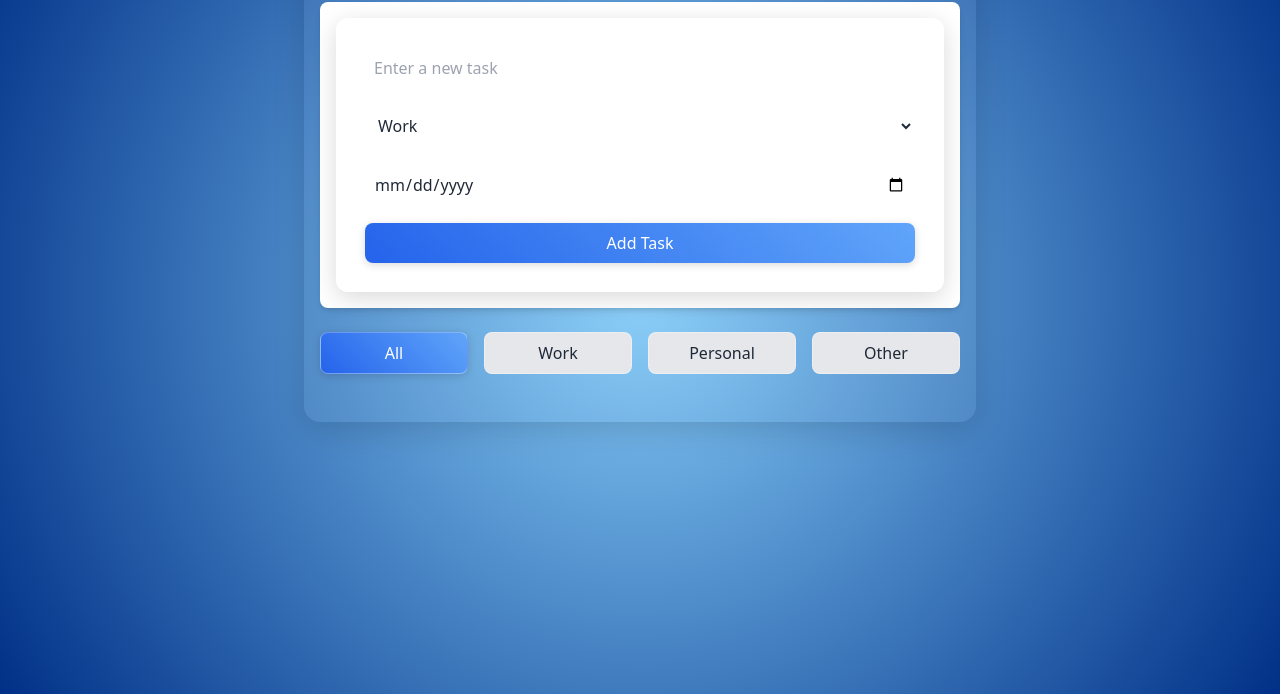
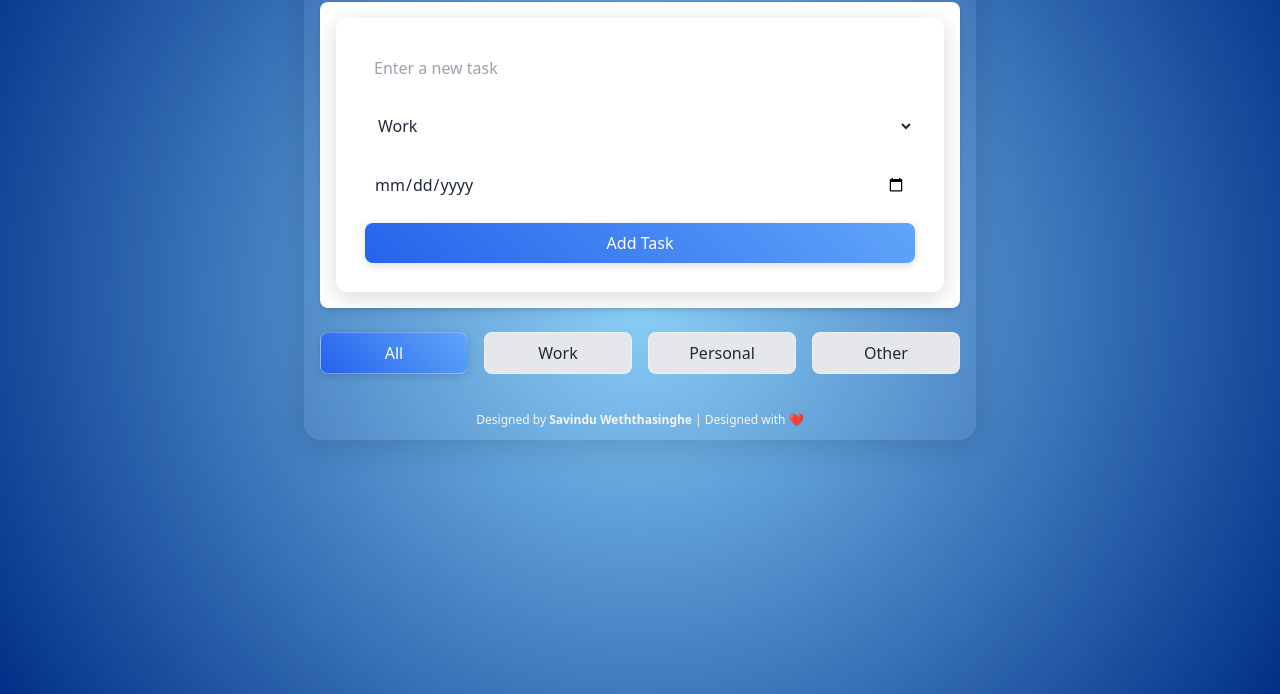
Before and after one commit to savi0303/Simple-To-Do-app, a plain HTML site: page index.html in a window 1280 px wide. Shown: the part 106-800 px from the top of the page. Drawn offline with nearby package versions, Linux system fonts and the light colour scheme.

Commit message:
Updated footer

```diff
--- a/index.html
+++ b/index.html
@@ -71,6 +71,10 @@
 
     <!-- Task List -->
     <ul id="taskList" class="space-y-2"></ul>
+
+    <footer>
+        <p>Designed by <a href="https://my-portfolio-kappa-ochre.vercel.app/" target="_blank">Savindu Weththasinghe</a> | Designed with ❤️</p>
+    </footer>
   </div>
 
   <script src="script.js"></script>
--- a/style.css
+++ b/style.css
@@ -298,6 +298,26 @@ button {
   transform: scale(1.06);
 }
 
+footer {
+    color: whitesmoke;
+    position: relative;
+    top: 5px;
+    bottom: auto;
+    font-size: 12px;
+    text-align: center;
+    width: 100%;
+    transition: color 0.3s ease;
+}
+
+footer a {
+    text-decoration: none;
+    font-weight: 600;
+}
+
+footer a:hover {
+    text-decoration: underline;
+}
+
 /* Animations */
 @keyframes fadeIn {
   from {
```
